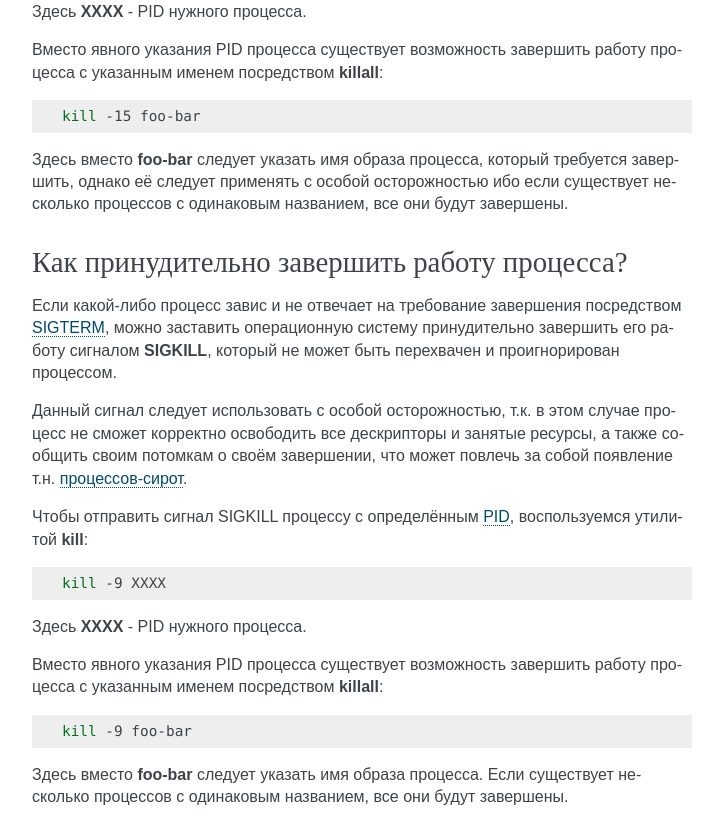
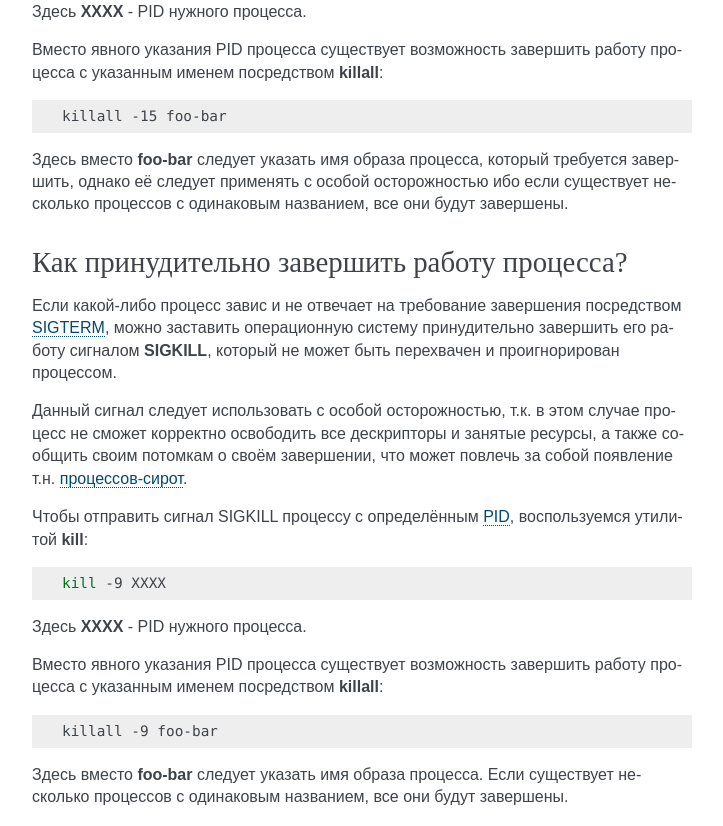
Before and after one commit to RussianFedora/FAQ, a Sphinx documentation site: the page built from source/administration.rst, in a window 1280 px wide and 1400 px high, scrolled down 13373 px. Shown: the part 152-978 px from the top of the window, without its empty margins (388-1111 px from the left). Built offline with Sphinx 7.4.7, drawn with Linux system fonts in a browser that asks for light colours.

Commit message:
Fixed killall command in process termination questions.

```diff
--- a/source/administration.rst
+++ b/source/administration.rst
@@ -816,7 +816,7 @@
 
 .. code-block:: bash
 
-    kill -15 foo-bar
+    killall -15 foo-bar
 
 Здесь вместо **foo-bar** следует указать имя образа процесса, который требуется завершить, однако её следует применять с особой осторожностью ибо если существует несколько процессов с одинаковым названием, все они будут завершены.
 
@@ -842,7 +842,7 @@
 
 .. code-block:: bash
 
-    kill -9 foo-bar
+    killall -9 foo-bar
 
 Здесь вместо **foo-bar** следует указать имя образа процесса. Если существует несколько процессов с одинаковым названием, все они будут завершены.
 
```
